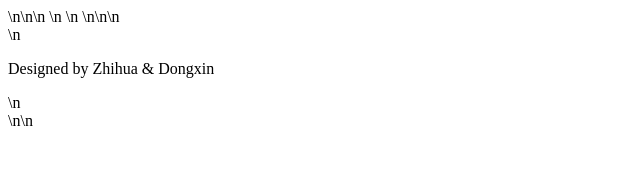
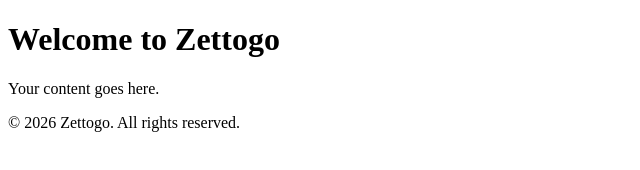
Before and after one commit to mmxc2026/zettogo, a plain HTML site: page index.html in a window 1280 px wide. Shown: the whole page, without its empty margins (0-640 px from the left). Drawn offline with Linux system fonts and the light colour scheme.

Commit message:
Restore original content in index.html without attribution.

```diff
--- a/index.html
+++ b/index.html
@@ -1 +1,11 @@
-<!DOCTYPE html>\n<html lang="en">\n<head>\n    <meta charset="UTF-8">\n    <meta name="viewport" content="width=device-width, initial-scale=1.0">\n    <title>Document</title>\n</head>\n<body>\n    <footer>\n        <p>Designed by Zhihua & Dongxin</p>\n    </footer>\n</body>\n</html>
+<!DOCTYPE html>
+<html>
+<head>
+    <title>Zettogo</title>
+</head>
+<body>
+    <h1>Welcome to Zettogo</h1>
+    <p>Your content goes here.</p>
+    <footer>© 2026 Zettogo. All rights reserved.</footer>
+</body>
+</html>
```
